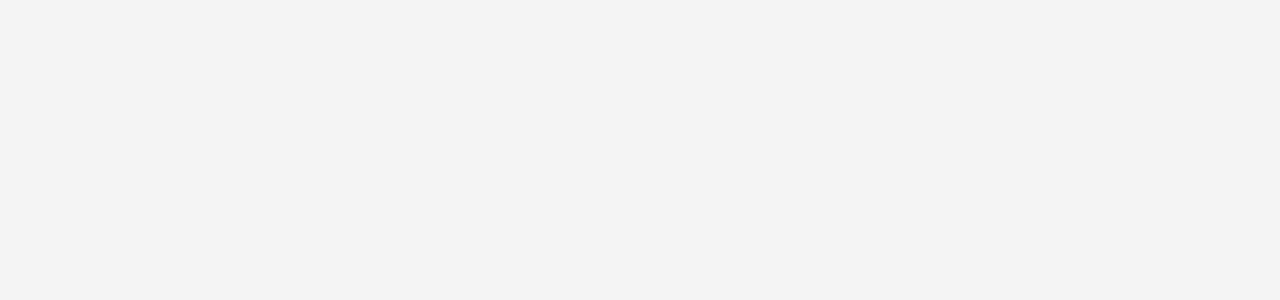
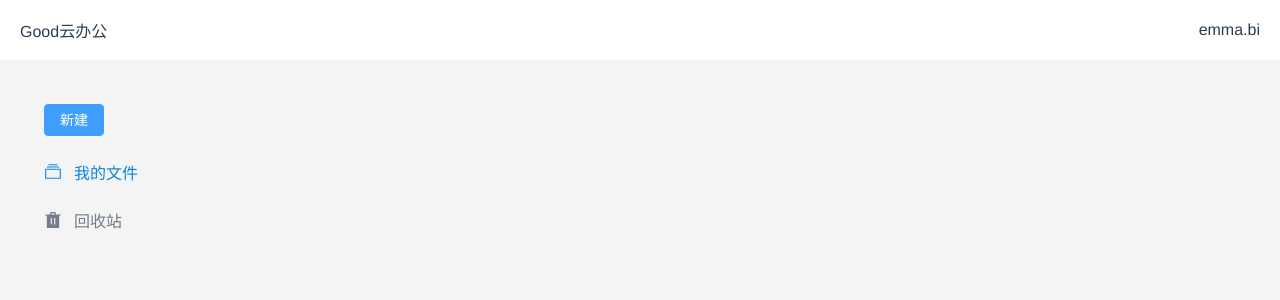
Before and after one commit to bippeishan/vue-demo, a Vue app in the folder process-on/process-on-fe/: page /file-system in a window 1280 px wide. Before the commit this address had no page. Shown: the top 300 px of the page. Built offline with nearby package versions, Linux system fonts and the light colour scheme.

Commit message:
feat: 增加upro入口

```diff
--- a/process-on/process-on-fe/src/views/entry-layout/entry-index.vue
+++ b/process-on/process-on-fe/src/views/entry-layout/entry-index.vue
@@ -2,49 +2,18 @@
   <div class="entry-layout">
     <el-container>
       <el-header>
-        <div>云办公</div>
+        <div>Good云办公</div>
         <div></div>
         <div>emma.bi</div>
       </el-header>
       <el-container class="entry-layout-content">
-        <el-aside width="200px">
-          <el-dropdown trigger="click">
-            <el-button type="primary">新建</el-button>
-            <template #dropdown>
-              <el-dropdown-menu>
-                <el-dropdown-item @click="handleEditFolder">文件夹</el-dropdown-item>
-                <el-dropdown-item>思维导图</el-dropdown-item>
-              </el-dropdown-menu>
-            </template>
-          </el-dropdown>
-
-          <div class="menu-content">
-            <div class="menu-item menu-item-active">
-              <el-icon :size="18">
-                <Files />
-              </el-icon>
-              <span class="menu-item-label">我的文件</span>
-            </div>
-
-            <div class="menu-item">
-              <el-icon :size="18"><DeleteFilled /></el-icon>
-              <span class="menu-item-label">回收站</span>
-            </div>
-          </div>
-        </el-aside>
         <el-main><router-view /></el-main>
       </el-container>
     </el-container>
   </div>
 </template>
 
-<script setup lang="ts">
-import emitter from '../../utils/event-bus';
-
-const handleEditFolder = () => {
-  emitter.emit('create_folder');
-};
-</script>
+<script setup lang="ts"></script>
 
 <style lang="less" scoped>
 .entry-layout {
@@ -58,42 +27,5 @@
   .entry-layout-content {
     padding: 24px;
   }
-
-  .menu-content {
-    margin-top: 24px;
-
-    .menu-item {
-      display: flex;
-      align-items: center;
-      margin-bottom: 24px;
-
-      i {
-        margin-right: 12px;
-        color: #747d8c;
-      }
-
-      &-label {
-        color: #747d8c;
-      }
-    }
-
-    .menu-item-active {
-      i {
-        color: #0984e3;
-      }
-
-      .menu-item-label {
-        color: #0984e3;
-      }
-    }
-  }
 }
 </style>
-
-<style lang="less">
-.el-dropdown__popper {
-  .el-popper__arrow {
-    display: none;
-  }
-}
-</style>
--- a/process-on/process-on-fe/src/views/file-list/list-index.vue
+++ b/process-on/process-on-fe/src/views/file-list/list-index.vue
@@ -80,7 +80,7 @@
 
     getFiles({ parent_id: info.id });
   } else {
-    router.push(`/${info.type}/${info.id}`);
+    router.push(`/file-system/${info.type}/${info.id}`);
   }
 };
 
--- /dev/null
+++ b/process-on/process-on-fe/src/views/files-entry-layout/entry-index.vue
@@ -0,0 +1,79 @@
+<template>
+  <el-container class="files-entry-layout">
+    <el-aside width="200px">
+      <el-dropdown trigger="click">
+        <el-button type="primary">新建</el-button>
+        <template #dropdown>
+          <el-dropdown-menu>
+            <el-dropdown-item @click="handleEditFolder">文件夹</el-dropdown-item>
+            <el-dropdown-item>思维导图</el-dropdown-item>
+          </el-dropdown-menu>
+        </template>
+      </el-dropdown>
+
+      <div class="menu-content">
+        <div class="menu-item menu-item-active">
+          <el-icon :size="18">
+            <Files />
+          </el-icon>
+          <span class="menu-item-label">我的文件</span>
+        </div>
+
+        <div class="menu-item">
+          <el-icon :size="18"><DeleteFilled /></el-icon>
+          <span class="menu-item-label">回收站</span>
+        </div>
+      </div>
+    </el-aside>
+    <el-main><router-view /></el-main>
+  </el-container>
+</template>
+
+<script setup lang="ts">
+import emitter from '../../utils/event-bus';
+
+const handleEditFolder = () => {
+  emitter.emit('create_folder');
+};
+</script>
+
+<style lang="less" scoped>
+.files-entry-layout {
+  .menu-content {
+    margin-top: 24px;
+
+    .menu-item {
+      display: flex;
+      align-items: center;
+      margin-bottom: 24px;
+
+      i {
+        margin-right: 12px;
+        color: #747d8c;
+      }
+
+      &-label {
+        color: #747d8c;
+      }
+    }
+
+    .menu-item-active {
+      i {
+        color: #0984e3;
+      }
+
+      .menu-item-label {
+        color: #0984e3;
+      }
+    }
+  }
+}
+</style>
+
+<style lang="less">
+.el-dropdown__popper {
+  .el-popper__arrow {
+    display: none;
+  }
+}
+</style>
--- /dev/null
+++ b/process-on/process-on-fe/src/views/upro/entry-layout/entry-index.vue
@@ -0,0 +1,16 @@
+<template>
+  <el-container class="upro-entry-layout">
+    <el-aside width="200px">
+      <div>upro</div>
+    </el-aside>
+    <el-main><router-view /></el-main>
+  </el-container>
+</template>
+
+<script setup lang="ts"></script>
+
+<style lang="less" scoped>
+.upro-entry-layout {
+  color: red;
+}
+</style>
```
Also changed, not shown: process-on/process-on-fe/src/router/index.ts (+14 -3 lines).
